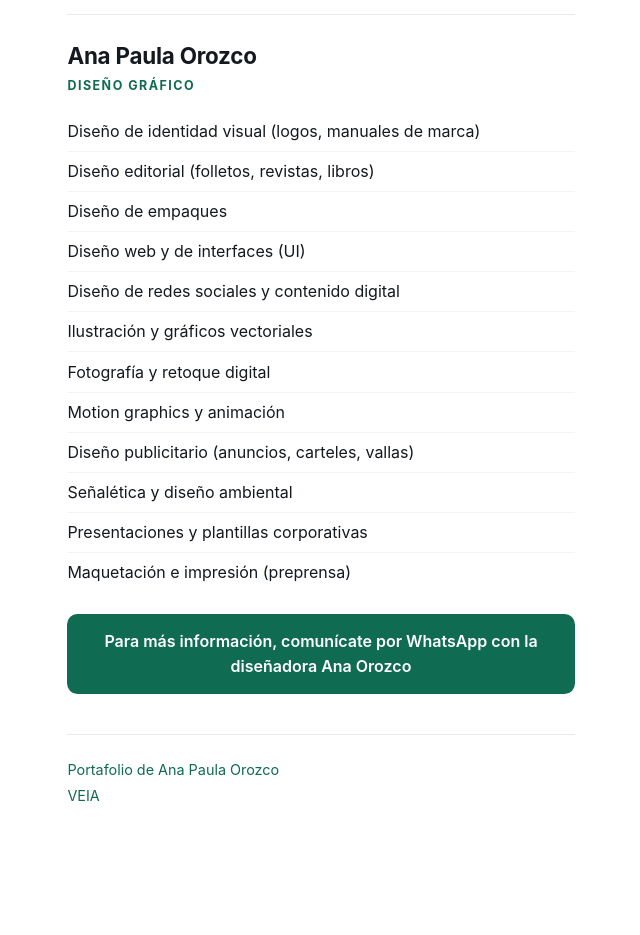
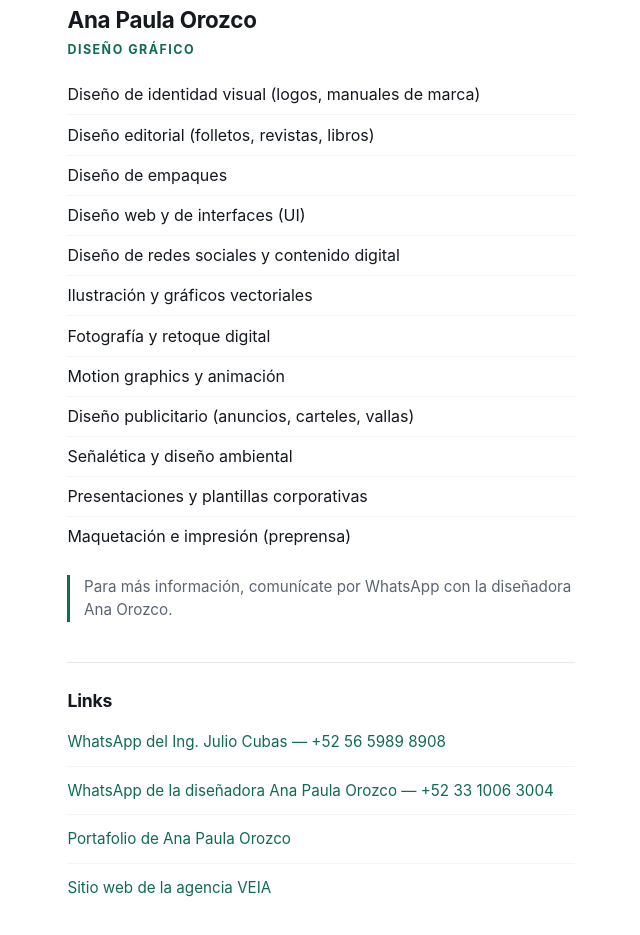
Before and after one commit to cubasmx/land, a plain HTML site: page index-css.html in a window 1280 px wide. Shown: the part 817-1752 px from the top of the page, without its empty margins (319-959 px from the left). Before the commit the page ends 1669 px from the top, so only its background shows below. Drawn offline with Linux system fonts and the light colour scheme.

Commit message:
Mensaje de WhatsApp en texto y lista de Links en el footer

```diff
--- a/index-css.html
+++ b/index-css.html
@@ -32,7 +32,7 @@
       <li>Análisis de datos e inteligencia de negocio</li>
       <li>Integración de sistemas empresariales</li>
     </ul>
-    <a class="boton" href="https://wa.me/525659898908">Para más información, comunícate por WhatsApp con el Ing. Julio Cubas</a>
+    <p class="nota">Para más información, comunícate por WhatsApp con el Ing. Julio Cubas.</p>
   </section>
 
   <section aria-labelledby="ana-paula">
@@ -52,14 +52,19 @@
       <li>Presentaciones y plantillas corporativas</li>
       <li>Maquetación e impresión (preprensa)</li>
     </ul>
-    <a class="boton" href="https://wa.me/523310063004">Para más información, comunícate por WhatsApp con la diseñadora Ana Orozco</a>
+    <p class="nota">Para más información, comunícate por WhatsApp con la diseñadora Ana Orozco.</p>
   </section>
 
 </main>
 
 <footer>
-  <p><a href="https://celaya51.github.io/portafolio-ana-paula/">Portafolio de Ana Paula Orozco</a></p>
-  <p><a href="https://veia.com.mx/">VEIA</a></p>
+  <h2>Links</h2>
+  <ul class="links">
+    <li><a href="https://wa.me/525659898908">WhatsApp del Ing. Julio Cubas — +52 56 5989 8908</a></li>
+    <li><a href="https://wa.me/523310063004">WhatsApp de la diseñadora Ana Paula Orozco — +52 33 1006 3004</a></li>
+    <li><a href="https://celaya51.github.io/portafolio-ana-paula/">Portafolio de Ana Paula Orozco</a></li>
+    <li><a href="https://veia.com.mx/">Sitio web de la agencia VEIA</a></li>
+  </ul>
 </footer>
 
 </body>
--- a/styles.css
+++ b/styles.css
@@ -66,33 +66,41 @@ li + li {
   border-top: 1px solid #f2f4f7;
 }
 
-.boton {
-  display: block;
-  margin-top: 1.35rem;
-  padding: .95rem 1rem;
-  border-radius: .65rem;
-  background: var(--acento);
-  color: #fff;
-  font-weight: 600;
-  text-align: center;
-  text-decoration: none;
+.nota {
+  margin: 1.15rem 0 0;
+  padding-left: .85rem;
+  border-left: 3px solid var(--acento);
+  color: var(--gris);
+  font-size: .95rem;
 }
-
-.boton:active { background: #0b5541; }
 
 footer {
   margin-top: 2.5rem;
-  padding-top: 1.25rem;
+  padding-top: 1.5rem;
   border-top: 1px solid var(--linea);
-  font-size: .9rem;
-  color: var(--gris);
 }
 
-footer p { margin: .25rem 0; }
+footer h2 {
+  font-size: 1.1rem;
+  margin: 0 0 .25rem;
+}
+
+footer .links {
+  font-size: .95rem;
+}
+
+footer .links li {
+  padding: .6rem 0;
+  border-top: 1px solid #f2f4f7;
+}
+
+footer .links li:first-child { border-top: 0; }
 
 footer a {
   color: var(--acento);
   text-decoration: none;
+  display: block;
+  padding: .15rem 0;
 }
 
 footer a:hover { text-decoration: underline; }
```
Also changed, not shown: index.html (+9 -4 lines).
